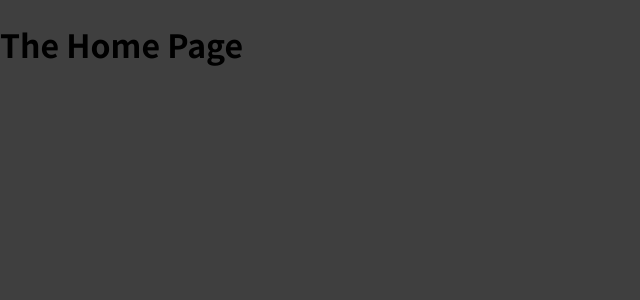
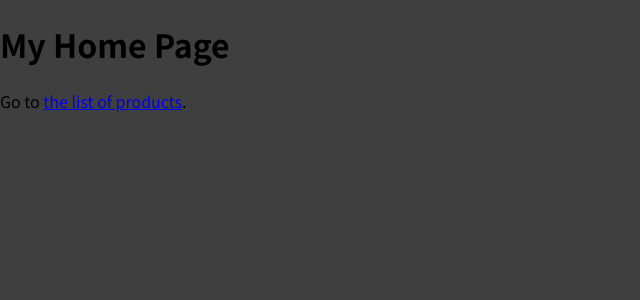
Before and after one commit to mohamedsaidumn/react-complete-guide-part-14, a React (Create React App) app: page / in a window 1280 px wide. Shown: the top 300 px of the page, without its empty margins (0-640 px from the left). Built offline with nearby package versions, Linux system fonts and the light colour scheme.

Commit message:
adding links

```diff
--- a/src/App.tsx
+++ b/src/App.tsx
@@ -1,25 +1,12 @@
 import React from "react";
-import {
-  createBrowserRouter,
-  RouterProvider,
-  Route,
-  createRoutesFromElements,
-} from "react-router-dom";
+import { createBrowserRouter, RouterProvider } from "react-router-dom";
 import HomePage from "./pages/HomePage";
 import ProductsPage from "./pages/ProductsPage";
 
-// const router = createBrowserRouter([
-//   { path: "/", element: <HomePage /> },
-//   { path: "/products", element: <ProductsPage /> },
-// ]);
-
-const routeDefinitions = createRoutesFromElements(
-  <Route>
-    <Route path="/" element={<HomePage />} />
-    <Route path="/products" element={<ProductsPage />} />
-  </Route>
-);
-const router = createBrowserRouter(routeDefinitions);
+const router = createBrowserRouter([
+  { path: "/", element: <HomePage /> },
+  { path: "/products", element: <ProductsPage /> },
+]);
 
 function App() {
   return <RouterProvider router={router} />;
--- a/src/pages/HomePage.tsx
+++ b/src/pages/HomePage.tsx
@@ -1,5 +1,14 @@
-const HomePage = () => {
-  return <h1>The Home Page</h1>;
-};
+import { Link } from "react-router-dom";
+
+function HomePage() {
+  return (
+    <>
+      <h1>My Home Page</h1>
+      <p>
+        Go to <Link to="/products">the list of products</Link>.
+      </p>
+    </>
+  );
+}
 
 export default HomePage;
```
